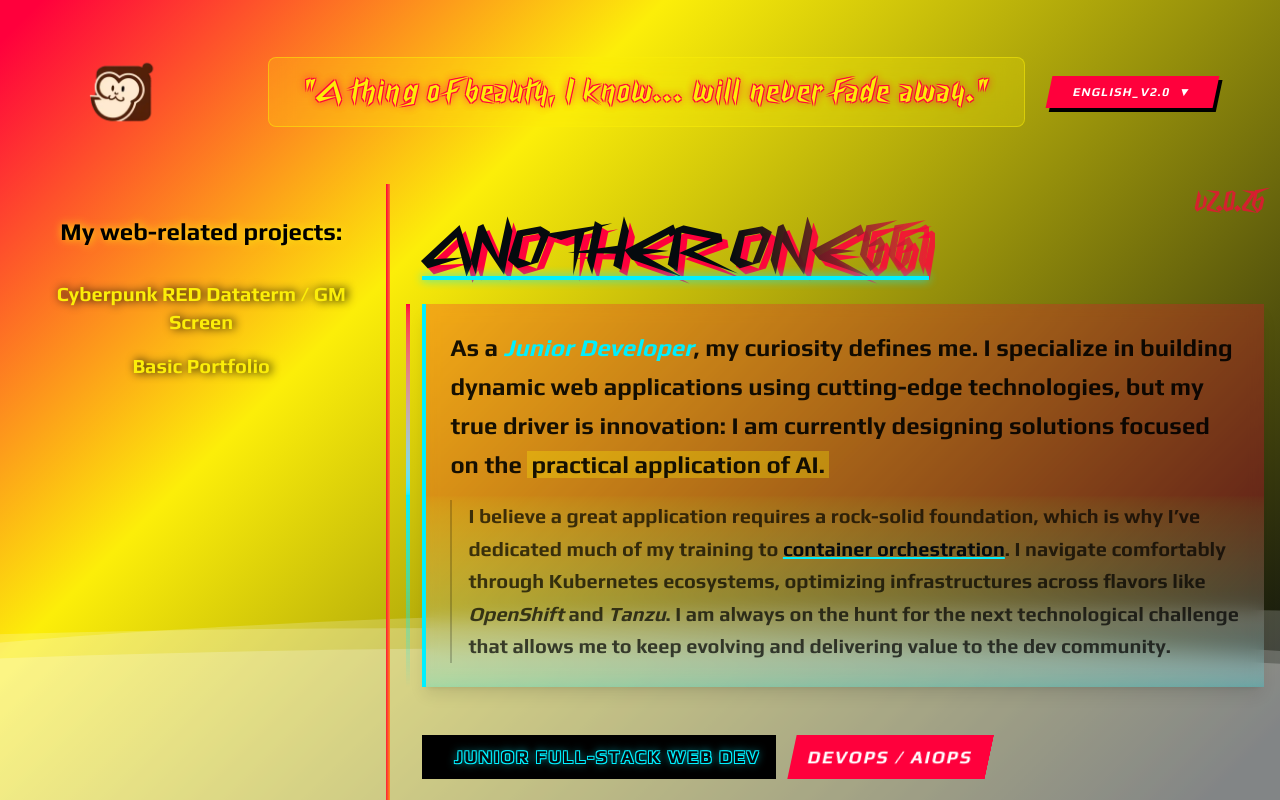
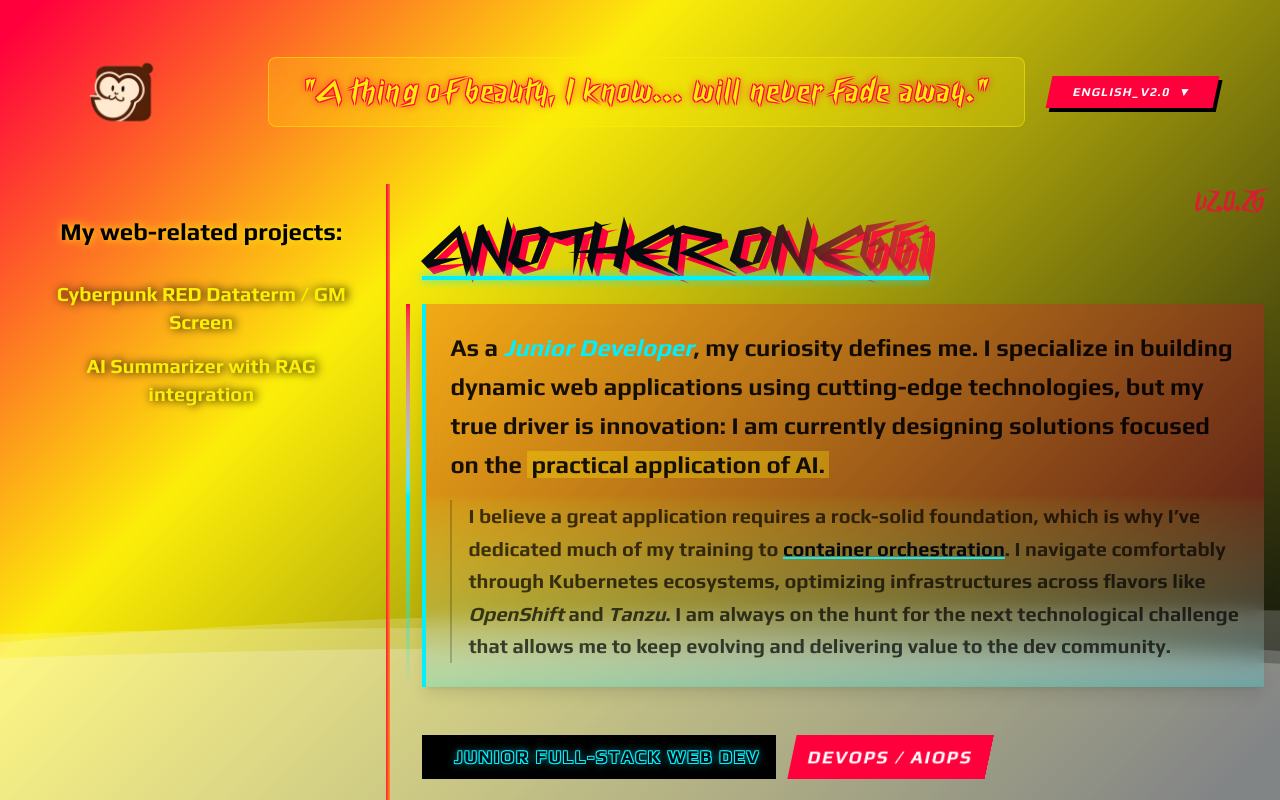
Before and after one commit to AnotherOne661/cyb-portfolio, a Next.js app: page /en in a window 1280 px wide. Shown: the top 800 px of the page. Built offline with nearby package versions, Linux system fonts and the light colour scheme.

Commit message:
Add new project link to Aside component

```diff
--- a/src/components/Aside.tsx
+++ b/src/components/Aside.tsx
@@ -1,6 +1,6 @@
 const projects = [
   { name: "Cyberpunk RED Dataterm / GM Screen", href: "https://anothersdataterm.vercel.app" },
-  { name: "Basic Portfolio", href: "https://anotherone-portfolio.vercel.app" },
+  { name: "AI Summarizer with RAG integration", href:"https://github.com/AnotherOne661/summarizer/tree/main"},
 ];
 
 export default function Aside() {
```
